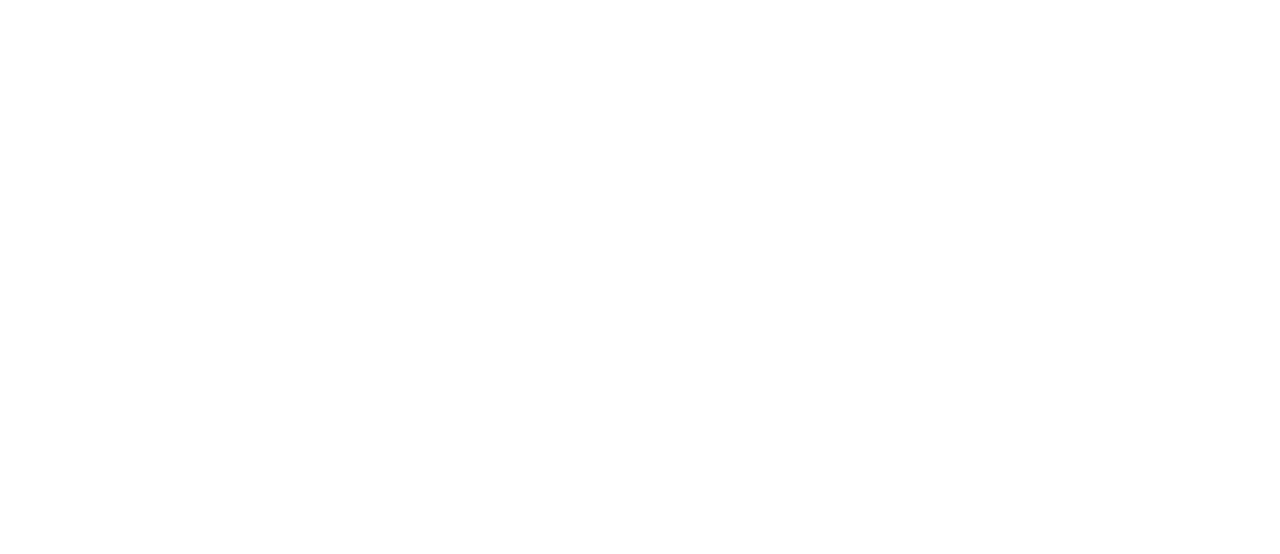
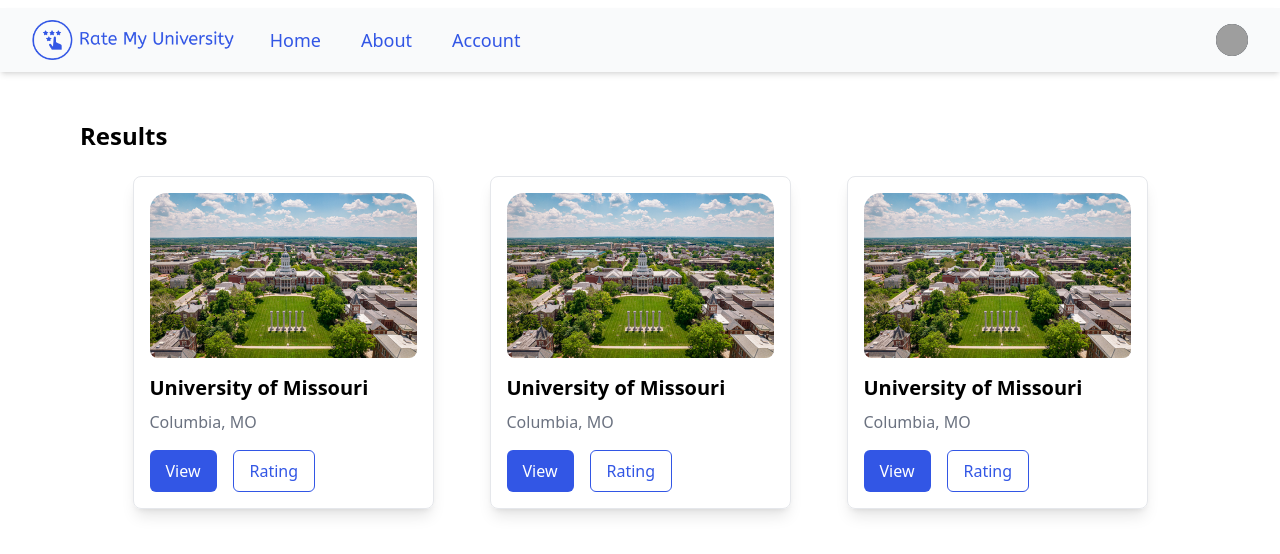
Before and after one commit to parsa-hj/rate-my-university, a React (Create React App) app in the folder client/: page /universities in a window 1280 px wide. Before the commit this address had no page. Shown: the top 554 px of the page. Built offline with nearby package versions, Linux system fonts and the light colour scheme; grey boxes are pictures that could not be loaded.

Commit message:
universities page created

```diff
--- a/client/src/App.js
+++ b/client/src/App.js
@@ -4,6 +4,8 @@
 import Home from "./pages/home.js";
 import Account from "./pages/account.js";
 import University from "./pages/university.js";
+import Universities from "./pages/universities.js";
+import Rating from "./pages/rating.js";
 
 function App() {
   return (
@@ -13,6 +15,8 @@
         <Route path="/about" element={<About />} />
         <Route path="/account" element={<Account />} />
         <Route path="/university" element={<University />} />
+        <Route path="/universities" element={<Universities />} />
+        <Route path="/rating" element={<Rating />} />
       </Routes>
     </BrowserRouter>
   );
--- a/client/src/components/navbar.js
+++ b/client/src/components/navbar.js
@@ -23,7 +23,7 @@
 
 export default function Navbar() {
   return (
-    <Disclosure as="nav" className="bg-gray-50 mt-2">
+    <Disclosure as="nav" className="bg-gray-50 mt-2 shadow-md">
       <div className="mx-auto max-w-7xl px-2 sm:px-6 lg:px-8">
         <div className="relative flex h-16 items-center justify-between">
           <div className="absolute inset-y-0 left-0 flex items-center sm:hidden">
--- a/client/src/pages/account.js
+++ b/client/src/pages/account.js
@@ -8,7 +8,7 @@
   return (
     <div>
       <Navbar />
-      <div className="container mx-auto p-4 bg-gray-100">
+      <div className="container mx-auto p-4 bg-gray-100 mt-10">
         <h1 className="text-3xl font-bold mb-6">Hello User!</h1>
 
         {/* Tabs */}
--- /dev/null
+++ b/client/src/pages/rating.js
@@ -0,0 +1,57 @@
+import React from "react";
+import Navbar from "../components/navbar";
+
+function Rating() {
+  return (
+    <div>
+      <Navbar />
+      <div className="p-8">
+        {/* University Name */}
+        <h1 className="text-2xl font-bold mt-8 ml-4">University of Missouri</h1>
+
+        {/* Rating Categories */}
+        <div className="mt-6 space-y-6">
+          {/* Student Life */}
+          <div className="flex justify-between items-center">
+            <p className="text-lg font-medium">Student Life</p>
+            <RatingComponent />
+          </div>
+
+          {/* Classes and Teachers */}
+          <div className="flex justify-between items-center">
+            <p className="text-lg font-medium">Classes and Teachers</p>
+            <RatingComponent />
+          </div>
+
+          {/* Cost */}
+          <div className="flex justify-between items-center">
+            <p className="text-lg font-medium">Cost</p>
+            <RatingComponent />
+          </div>
+
+          {/* Return on Investment */}
+          <div className="flex justify-between items-center">
+            <p className="text-lg font-medium">Return on Investment</p>
+            <RatingComponent />
+          </div>
+        </div>
+      </div>
+    </div>
+  );
+}
+
+function RatingComponent() {
+  return (
+    <div className="flex items-center space-x-2">
+      <select className="border rounded-md p-2 text-lg">
+        <option value="1">1</option>
+        <option value="2">2</option>
+        <option value="3">3</option>
+        <option value="4">4</option>
+        <option value="5">5</option>
+      </select>
+    </div>
+  );
+}
+
+export default Rating;
--- /dev/null
+++ b/client/src/pages/universities.js
@@ -0,0 +1,73 @@
+import React from "react";
+import Navbar from "../components/navbar";
+import mizzou from "../assets/images/mizzou.png";
+import { Link } from "react-router-dom";
+
+function Universities() {
+  return (
+    <div>
+      <Navbar />
+      <h1 className="text-2xl font-bold mt-12 ml-20">Results</h1>
+      <div className="flex justify-center space-x-14 p-6">
+        {/* Card 1 */}
+        <div className="border border-gray-200 shadow-lg rounded-lg p-4 max-w-xs">
+          <img
+            src={mizzou}
+            alt="Mizzou"
+            className="w-full h-auto mb-4 rounded-lg"
+          />
+          <h2 className="text-xl font-bold mb-2">University of Missouri</h2>
+          <p className="text-gray-500 mb-4">Columbia, MO</p>
+          <div className="flex space-x-4">
+            <button className="bg-[#3256E5] text-white py-2 px-4 rounded-md">
+              <Link to="/university">View</Link>
+            </button>
+            <button className="border border-[#3256E5] text-[#3256E5] bg-white py-2 px-4 rounded-md">
+              <Link to="/rating">Rating</Link>
+            </button>
+          </div>
+        </div>
+
+        {/* Card 2 */}
+        <div className="border border-gray-200 shadow-lg rounded-lg p-4 max-w-xs">
+          <img
+            src={mizzou}
+            alt="Mizzou"
+            className="w-full h-auto mb-4 rounded-lg"
+          />
+          <h2 className="text-xl font-bold mb-2">University of Missouri</h2>
+          <p className="text-gray-500 mb-4">Columbia, MO</p>
+          <div className="flex space-x-4">
+            <button className="bg-[#3256E5] text-white py-2 px-4 rounded-md">
+              View
+            </button>
+            <button className="border border-[#3256E5] text-[#3256E5] bg-white py-2 px-4 rounded-md">
+              Rating
+            </button>
+          </div>
+        </div>
+
+        {/* Card 3 */}
+        <div className="border border-gray-200 shadow-lg rounded-lg p-4 max-w-xs">
+          <img
+            src={mizzou}
+            alt="Mizzou"
+            className="w-full h-auto mb-4 rounded-lg"
+          />
+          <h2 className="text-xl font-bold mb-2">University of Missouri</h2>
+          <p className="text-gray-500 mb-4">Columbia, MO</p>
+          <div className="flex space-x-4">
+            <button className="bg-[#3256E5] text-white py-2 px-4 rounded-md">
+              <Link to="/university">View</Link>
+            </button>
+            <button className="border border-[#3256E5] text-[#3256E5] bg-white py-2 px-4 rounded-md">
+              Rating
+            </button>
+          </div>
+        </div>
+      </div>
+    </div>
+  );
+}
+
+export default Universities;
```
Also changed, not shown: client/src/assets/images/mizzou.png (added).
